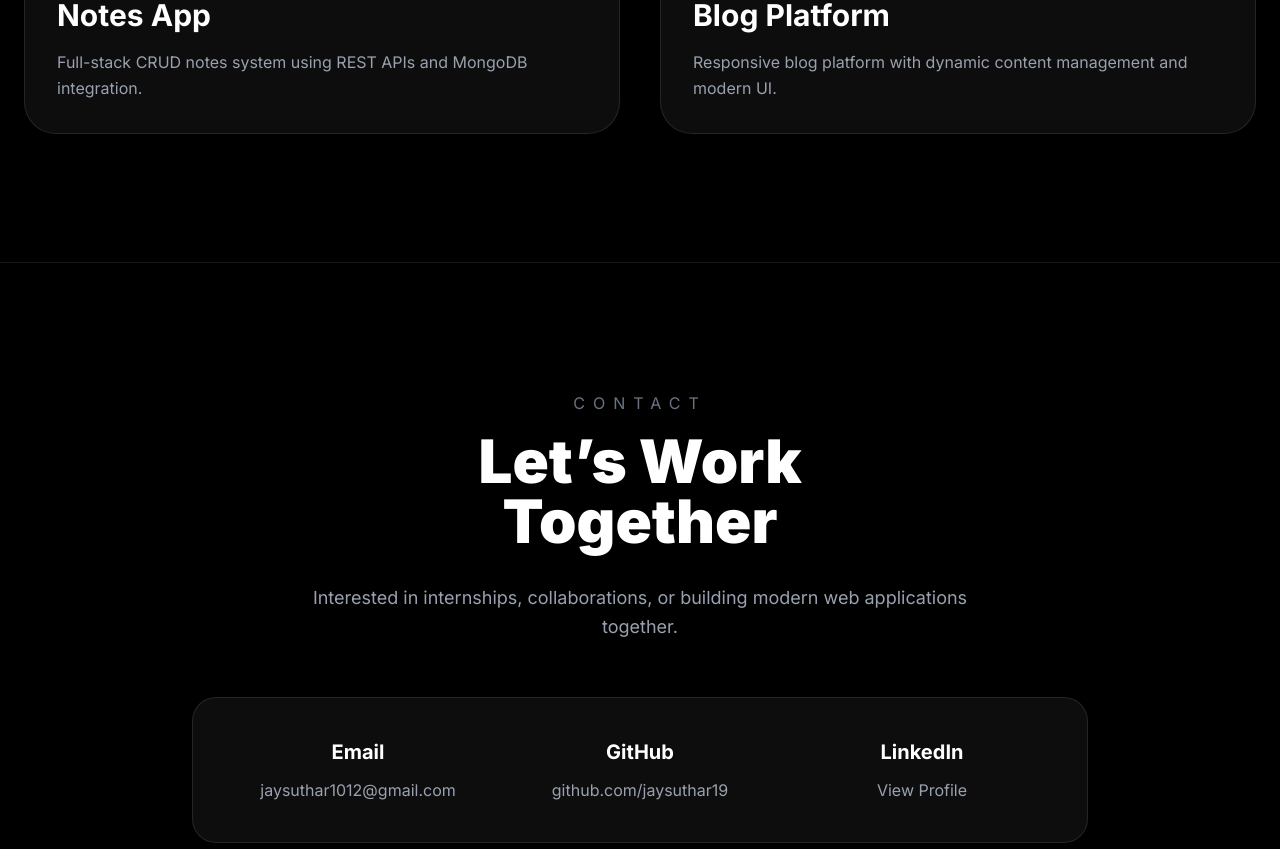
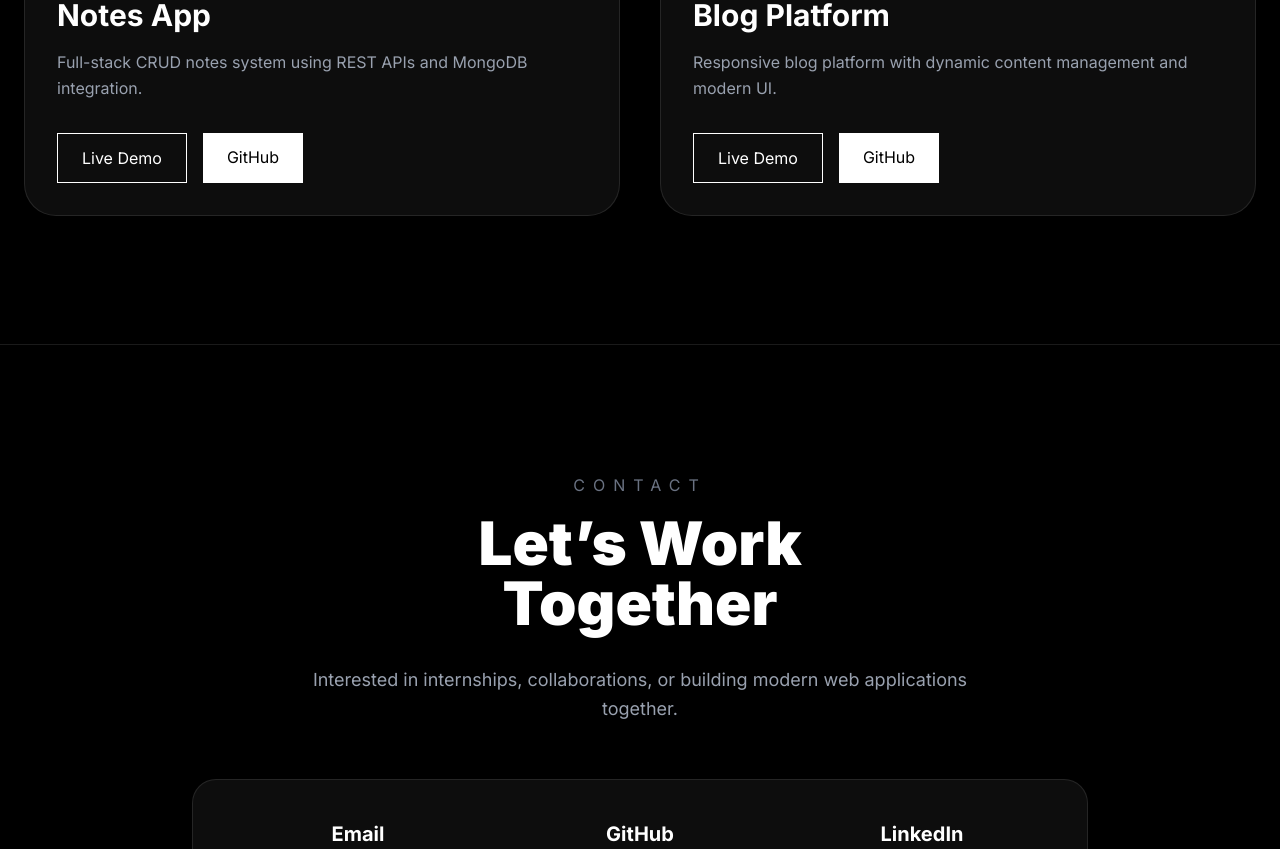
Before and after one commit to jaysuthar19/portfolio, a React (Vite) app: page / in a window 1280 px wide. Shown: the part 3300-4149 px from the top of the page. Built offline with nearby package versions, Linux system fonts and the light colour scheme.

Commit message:
Updated projects section

```diff
--- a/src/components/Projects.jsx
+++ b/src/components/Projects.jsx
@@ -202,6 +202,7 @@ function Projects() {
                 <a
                   href="https://habit-tracker-asn5.vercel.app/"
                   target="_blank"
+                  rel="noreferrer"
 
                   className="
                     border border-white
@@ -219,6 +220,7 @@ function Projects() {
                 <a
                   href="https://github.com/jaysuthar19/habit-tracker"
                   target="_blank"
+                  rel="noreferrer"
 
                   className="
                     bg-white
@@ -312,12 +314,56 @@ function Projects() {
               <p className="
                 text-gray-400
                 leading-relaxed
+                mb-8
               ">
 
                 Full-stack CRUD notes system using REST APIs
                 and MongoDB integration.
 
               </p>
+
+              <div className="
+                flex gap-4
+                flex-wrap
+              ">
+
+                <a
+                  href="https://notes-website-tan.vercel.app/"
+                  target="_blank"
+                  rel="noreferrer"
+
+                  className="
+                    border border-white
+                    px-6 py-3
+                    hover:bg-white
+                    hover:text-black
+                    transition-all duration-300
+                  "
+                >
+
+                  Live Demo
+
+                </a>
+
+                <a
+                  href="https://github.com/jaysuthar19/Notes_website"
+                  target="_blank"
+                  rel="noreferrer"
+
+                  className="
+                    bg-white
+                    text-black
+                    px-6 py-3
+                    hover:scale-105
+                    transition-all duration-300
+                  "
+                >
+
+                  GitHub
+
+                </a>
+
+              </div>
 
             </div>
 
@@ -391,12 +437,56 @@ function Projects() {
               <p className="
                 text-gray-400
                 leading-relaxed
+                mb-8
               ">
 
                 Responsive blog platform with dynamic content
                 management and modern UI.
 
               </p>
+
+              <div className="
+                flex gap-4
+                flex-wrap
+              ">
+
+                <a
+                  href="#"
+                  target="_blank"
+                  rel="noreferrer"
+
+                  className="
+                    border border-white
+                    px-6 py-3
+                    hover:bg-white
+                    hover:text-black
+                    transition-all duration-300
+                  "
+                >
+
+                  Live Demo
+
+                </a>
+
+                <a
+                  href="https://github.com/jaysuthar19/Blogs_website"
+                  target="_blank"
+                  rel="noreferrer"
+
+                  className="
+                    bg-white
+                    text-black
+                    px-6 py-3
+                    hover:scale-105
+                    transition-all duration-300
+                  "
+                >
+
+                  GitHub
+
+                </a>
+
+              </div>
 
             </div>
 
```
Also changed, not shown: src/assets/blog.png, src/assets/notes.png.
